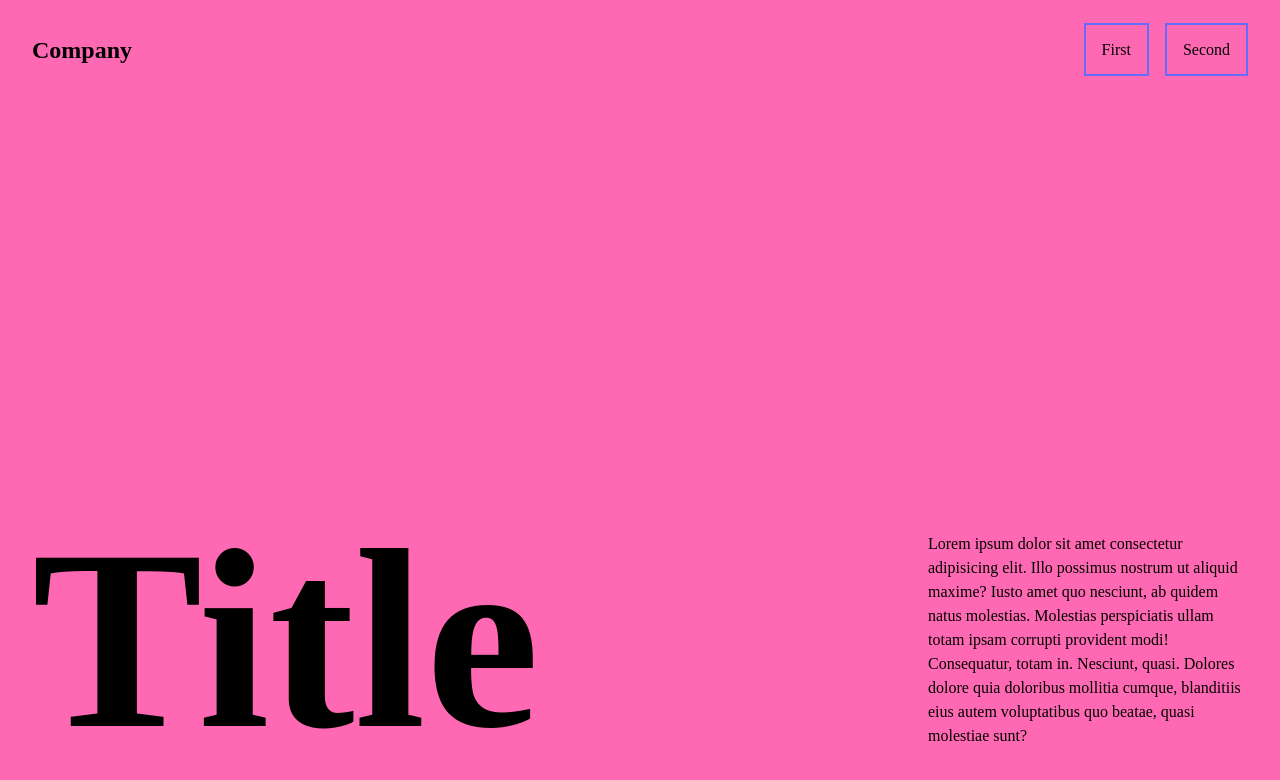
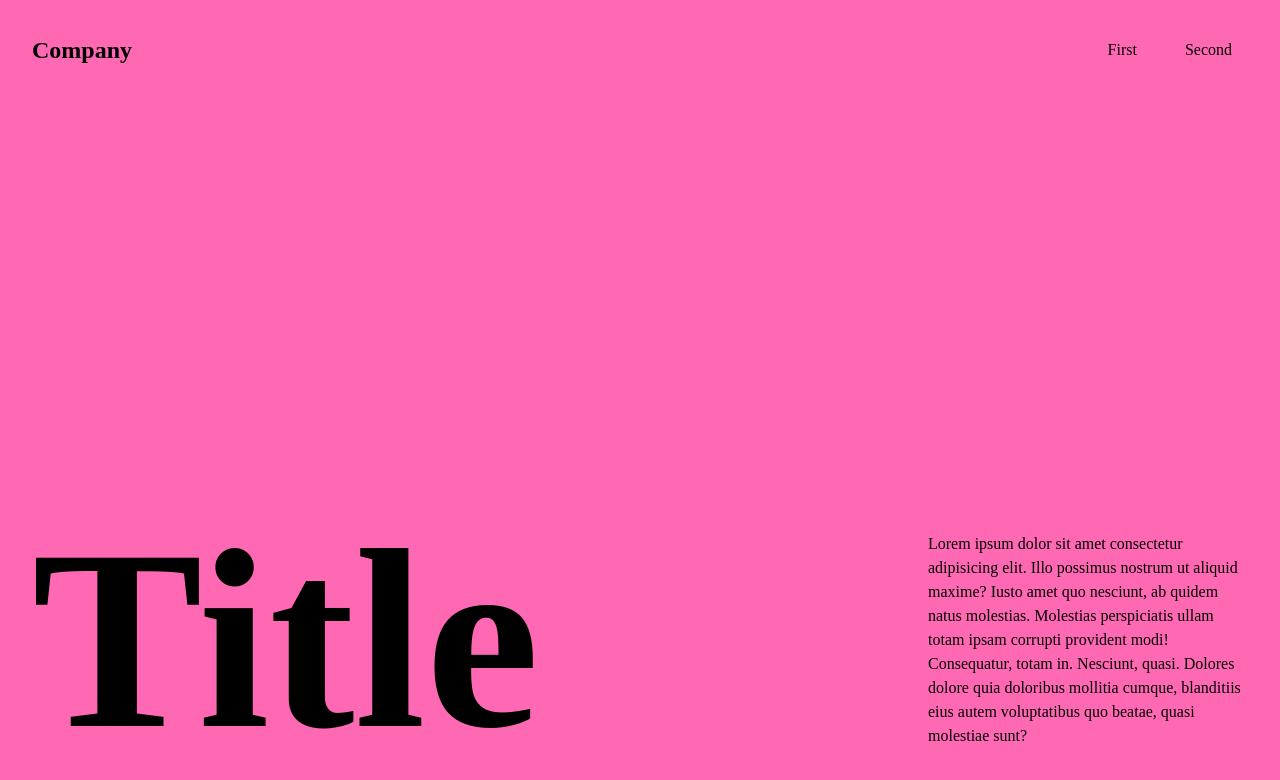
Before and after one commit to belshovka/landing, a plain HTML site: page index.html in a window 1280 px wide. Drawn offline with Linux system fonts and the light colour scheme.

Commit message:
revert button style

```diff
--- a/style.css
+++ b/style.css
@@ -35,18 +35,9 @@ a {
 	color: inherit;
 	text-decoration: none;
 	outline: none;
-	border: 2px solid #646cff;
 	width: 100%;
 	padding: 1rem;
 	text-align: center;
-	background: linear-gradient(#646cff 0 0) no-repeat calc(200% - var(--p, 0%)) 100% / 200% var(--p, 0.2em);
-	transition: 0.3s var(--t, 0s), background-position 0.3s calc(0.3s - var(--t, 0s));
-}
-
-a:hover {
-	--p: 100%;
-	--t: 0.3s;
-	color: #fff;
 }
 
 main {
```
